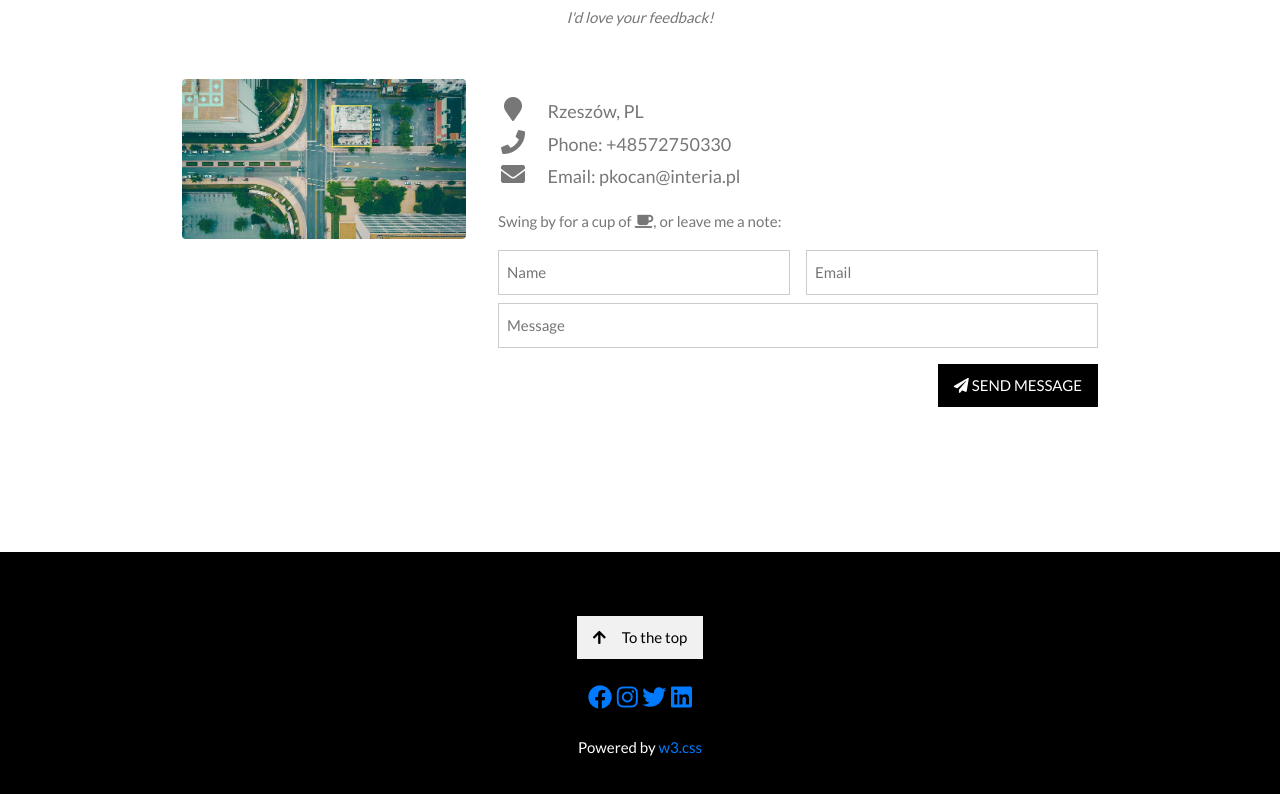
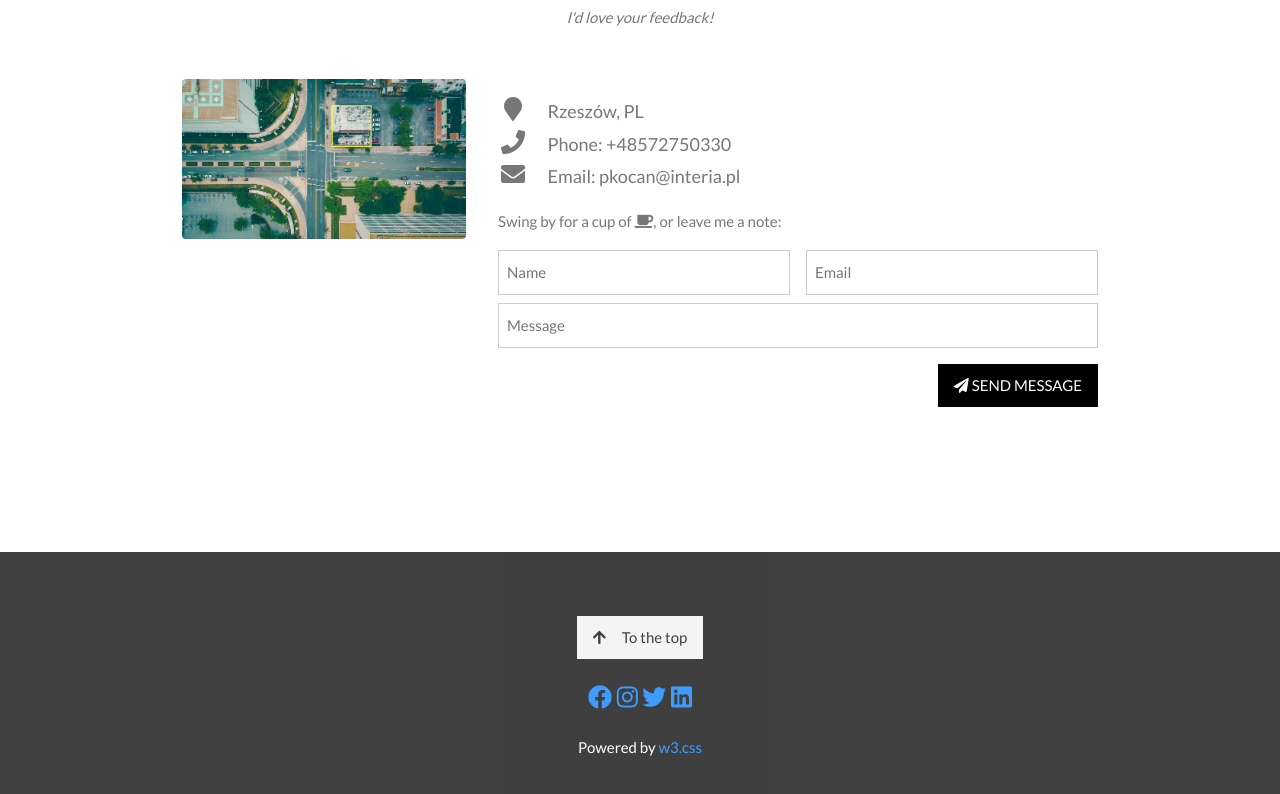
Before and after one commit to pabloducato/pabloducato.github.io, a plain HTML site: page index.html in a window 1280 px wide. Shown: the part 3412-4206 px from the top of the page. Drawn offline with nearby package versions, Linux system fonts and the light colour scheme.

Commit message:
Fix part 52 - footer fix

```diff
--- a/index.html
+++ b/index.html
@@ -292,7 +292,7 @@
 </div>
 
 <!-- Footer -->
-<footer class="w3-center w3-black w3-padding-64">
+<footer class="w3-center w3-black w3-padding-64 w3-opacity-min">
     <a href="#home" class="w3-button w3-light-grey"><i class="fa fa-arrow-up w3-margin-right"></i>To the top</a>
     <div class="w3-xlarge w3-section">
         <a target="_blank" rel="noopener noreferrer" href="https://www.facebook.com/pabloducato/"><i
```
